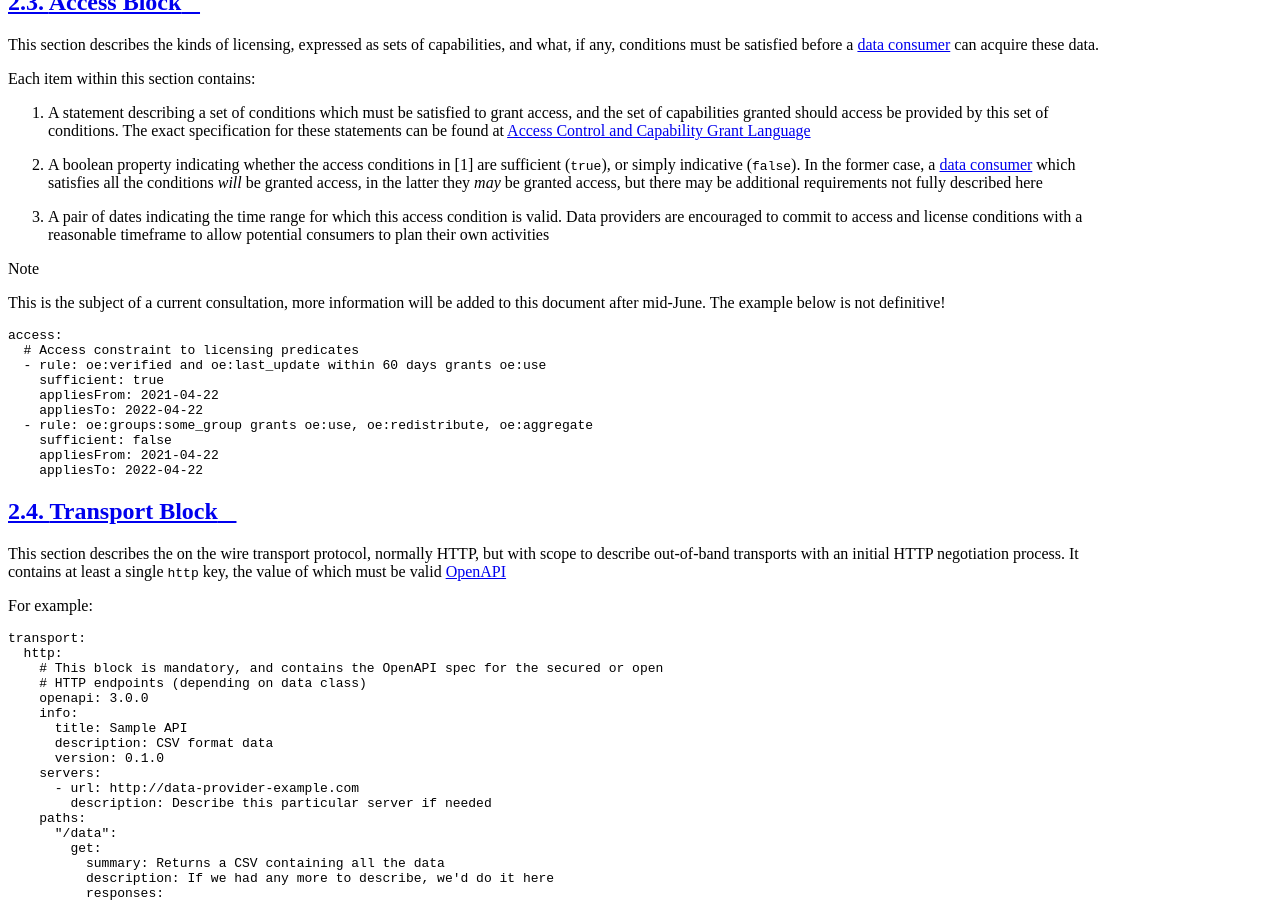
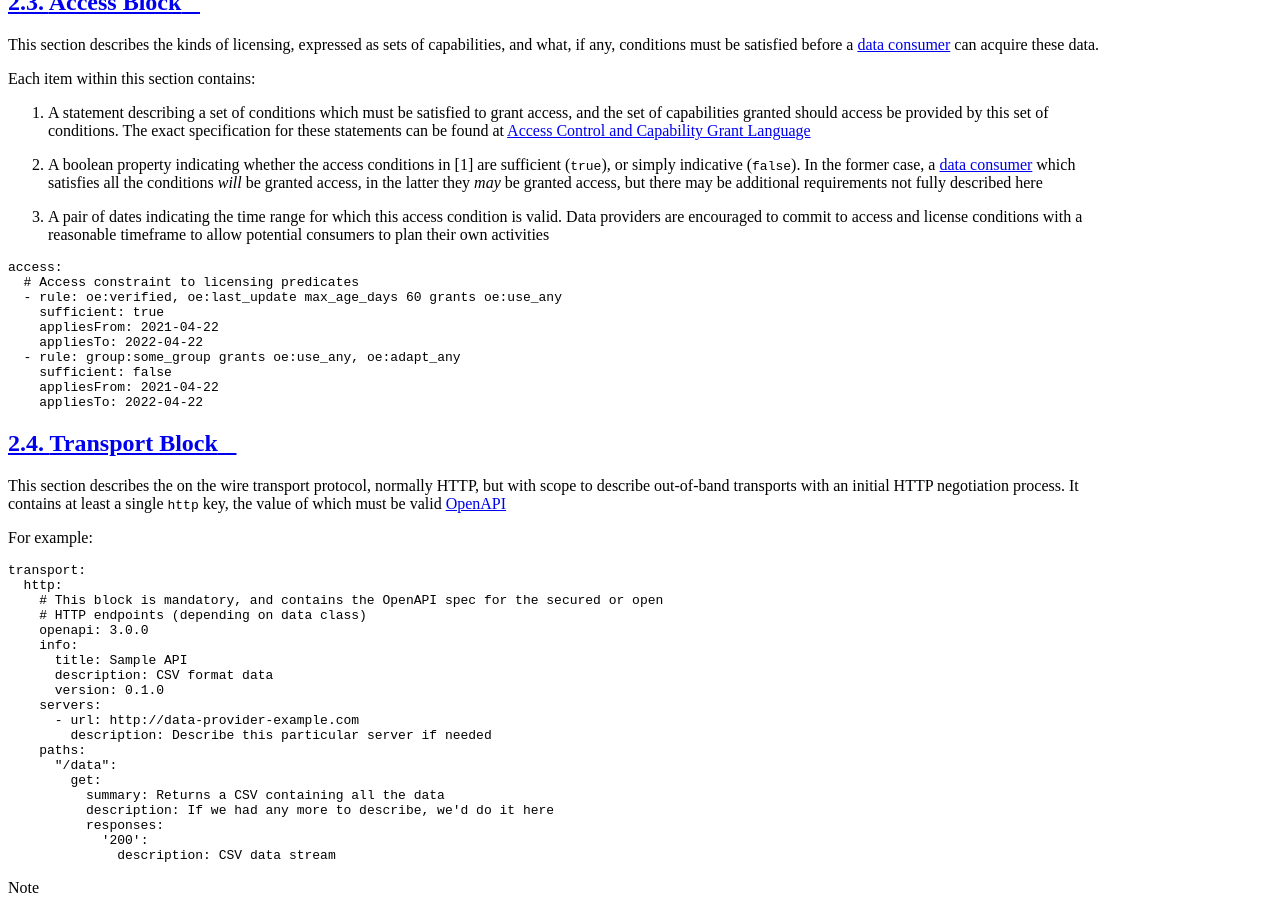
Before and after one commit to icebreakerone/open-energy-technical-docs, a Sphinx documentation site: the page built from docs/metadata.rst, in a window 1280 px wide and 900 px high, scrolled down 2592 px. Built offline with Sphinx 7.4.7 and the Read the Docs theme 2.0.0, drawn with Linux system fonts in a browser that asks for light colours; the version number could not be read and is left out; some of the changed text lies outside the part shown.

Commit message:
Updated example metadata to reflect new access rule language

```diff
--- a/docs/metadata.rst
+++ b/docs/metadata.rst
@@ -124,20 +124,15 @@ Each item within this section contains:
    commit to access and license conditions with a reasonable timeframe to allow potential consumers to plan their own
    activities
 
-.. note::
-
-   This is the subject of a current consultation, more information will be added to this document after mid-June. The
-   example below is not definitive!
-
 .. code-block:: yaml
 
    access:
      # Access constraint to licensing predicates
-     - rule: oe:verified and oe:last_update within 60 days grants oe:use
+     - rule: oe:verified, oe:last_update max_age_days 60 grants oe:use_any
        sufficient: true
        appliesFrom: 2021-04-22
        appliesTo: 2022-04-22
-     - rule: oe:groups:some_group grants oe:use, oe:redistribute, oe:aggregate
+     - rule: group:some_group grants oe:use_any, oe:adapt_any
        sufficient: false
        appliesFrom: 2021-04-22
        appliesTo: 2022-04-22
@@ -253,11 +248,11 @@ in the full metadata file this would be contained within a list. YAML form:
        oe:dataSetStableIdentifier: myData
      access:
        # Access constraint to licensing predicates
-       - rule: oe:verified and oe:last_update within 60 days grants oe:use
+       - rule: oe:verified, oe:last_update max_age_days 60 grants oe:use_any
          sufficient: true
          appliesFrom: 2021-04-22
          appliesTo: 2022-04-22
-       - rule: oe:groups:some_group grants oe:use, oe:redistribute, oe:aggregate
+       - rule: group:some_group grants oe:use_any, oe:adapt_any
          sufficient: false
          appliesFrom: 2021-04-22
          appliesTo: 2022-04-22
@@ -319,13 +314,13 @@ Or, in JSON form:
         },
         "access": [
           {
-            "rule": "oe:verified and oe:last_update within 60 days grants oe:use",
+            "rule": "oe:verified, oe:last_update max_age_days 60 grants oe:use_any",
             "sufficient": true,
             "appliesFrom": "2021-04-22T00:00:00.000Z",
             "appliesTo": "2022-04-22T00:00:00.000Z"
           },
           {
-            "rule": "oe:groups:some_group grants oe:use, oe:redistribute, oe:aggregate",
+            "rule": "group:some_group grants oe:use_any, oe:adapt_any",
             "sufficient": false,
             "appliesFrom": "2021-04-22T00:00:00.000Z",
             "appliesTo": "2022-04-22T00:00:00.000Z"
```
